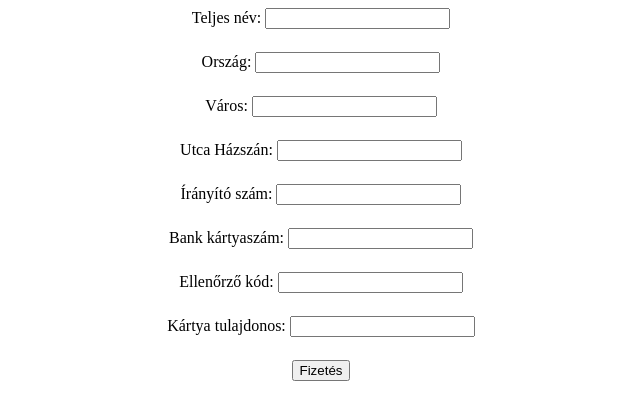
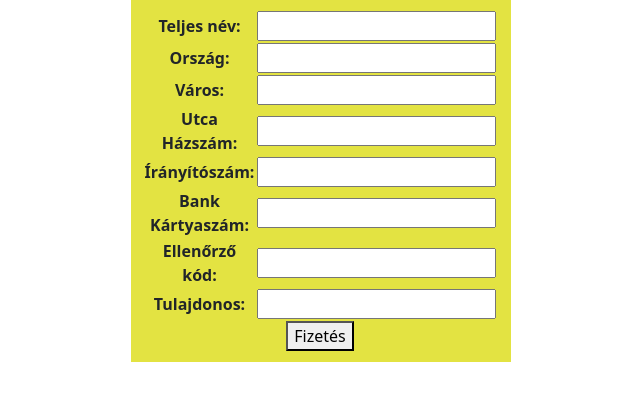
Before and after one commit to makkerzsombor/10.26-Regex, a website: page index.html in a window 1280 px wide. Shown: the whole page, without its empty margins (319-959 px from the left). Drawn offline with nearby package versions, Linux system fonts and the light colour scheme.

Commit message:
bootstrap implemented

```diff
--- a/index.html
+++ b/index.html
@@ -6,10 +6,68 @@
     <title>Fizetés</title>
     <meta name='viewport' content='width=device-width, initial-scale=1'>
     <link rel='stylesheet' type='text/css' media='screen' href='main.css'>
+    <script src="https://cdn.jsdelivr.net/npm/@popperjs/core@2.9.2/dist/umd/popper.min.js" integrity="sha384-IQsoLXl5PILFhosVNubq5LC7Qb9DXgDA9i+tQ8Zj3iwWAwPtgFTxbJ8NT4GN1R8p" crossorigin="anonymous"></script>
+    <script src="https://cdn.jsdelivr.net/npm/bootstrap@5.0.2/dist/js/bootstrap.min.js" integrity="sha384-cVKIPhGWiC2Al4u+LWgxfKTRIcfu0JTxR+EQDz/bgldoEyl4H0zUF0QKbrJ0EcQF" crossorigin="anonymous"></script>
+    <link href="https://cdn.jsdelivr.net/npm/bootstrap@5.0.2/dist/css/bootstrap.min.css" rel="stylesheet" integrity="sha384-EVSTQN3/azprG1Anm3QDgpJLIm9Nao0Yz1ztcQTwFspd3yD65VohhpuuCOmLASjC" crossorigin="anonymous">
     <script src='dist/main.js'></script>
 </head>
 <body>
-    <div id="form" class="kozep">
+    <div class="container" id="form">
+        <div class="row text-center">
+            <div class="col-md-4">
+            </div>
+            <div class="col-md-4 szines topBotPadding ">
+                <table>
+                    <tr>
+                        <th>Teljes név:</th>
+                        <th><input type="text" id="nev"></th>
+                        <th><p id="rosszNev"></p></th>
+                    </tr>
+                    <tr>
+                        <th>Ország:</th>
+                        <th><input type="text" id="orszag"></th>
+                        <th><p id="rosszOrszag"></p></th>
+                    </tr>
+                    <tr>
+                        <th>Város:</th>
+                        <th><input type="text" id="varos"></th>
+                        <th><p id="rosszVaros"></p></th>
+                    </tr>
+                    <tr>
+                        <th>Utca Házszám:</th>
+                        <th><input type="text" id="utcaHaz"></th>
+                        <th><p id="rosszUtca"></p></th>
+                    </tr>
+                    <tr>
+                        <th>Írányítószám:</th>
+                        <th><input type="text" id="irsz"></th>
+                        <th><p id="rosszIrsz"></p></th>
+                    </tr>
+                    <tr>
+                        <th>Bank Kártyaszám:</th>
+                        <th><input type="text" id="kartyaSzam"></th>
+                        <th><p id="rosszKartya"></p></th>
+                    </tr>
+                    <tr>
+                        <th>Ellenőrző kód:</th>
+                        <th><input type="text" id="kod"></th>
+                        <th><p id="rosszKod"></p></th>
+                    </tr>
+                    <tr>
+                        <th>Tulajdonos:</th>
+                        <th><input type="text" id="tulajdonos"></th>
+                        <th><p id="rosszTulajdonos"></p></th>
+                    </tr>
+                    <tr><td colspan="2"><button id="fizetes">Fizetés</button></td></tr>
+                </table>
+            </div>
+            <div class="col-md-4">
+            </div>
+        </div>
+    </div>
+
+
+    <!-- <div id="form" class="kozep">
 
     <label>Teljes név:</label>
     <input type="text" id="nev"> <p id="rosszNev"></p> <br>
@@ -37,6 +95,6 @@
 
     <button id="fizetes">Fizetés</button>
 
-    </div>
+    </div>  -->
 </body>
 </html>
--- a/main.css
+++ b/main.css
@@ -1,7 +1,5 @@
-.kozep{
-    text-align: center;
-    margin-left: auto;
-    margin-right: auto;
+body{
+    background-color: rgb(146, 81, 28);
 }
 p{
     color: red;
@@ -12,3 +10,10 @@ p{
     color: green;
     font-size: 72px;
 }
+.topBotPadding{
+    padding-top: 10px;
+    padding-bottom: 10px;
+}
+.szines{
+    background-color: rgb(227, 227, 66);
+}
--- a/src/index.ts
+++ b/src/index.ts
@@ -59,7 +59,7 @@ document.addEventListener('DOMContentLoaded',() => {
         }else if (!joTulajdonos) {
             (document.getElementById('rosszTulajdonos') as HTMLElement).textContent = 'Ez a tulajdonos nem felel meg a közetelményeknek!';
         }else {
-            (document.getElementById('form')as HTMLElement).innerHTML = '';
+            (document.getElementById('form') as HTMLElement).innerHTML = '';
             (document.getElementById('form') as HTMLElement).innerHTML = '<p class="siker"> Sikeres fizetés! </p>'
         }
 
```
